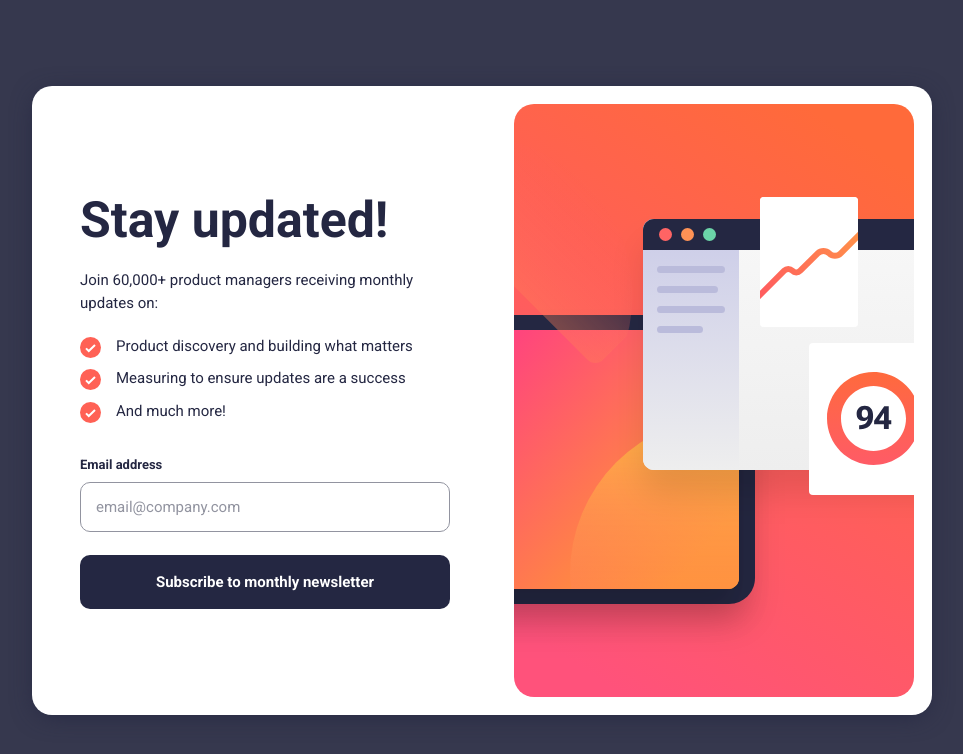
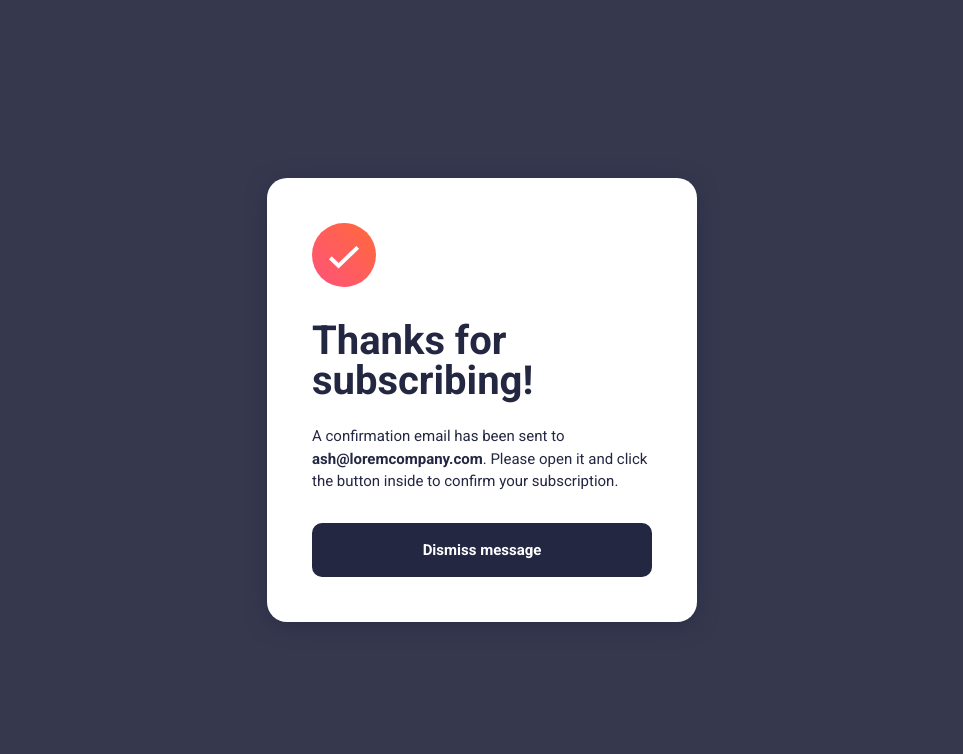
Before and after one commit to better5afe/Newsletter-Sign-Up-Form, a React (Create React App) app: page / in a window 1280 px wide. Shown: the top 754 px of the page, without its empty margins (158-1121 px from the left). Built offline with nearby package versions, Linux system fonts and the light colour scheme.

Commit message:
ConfirmationSection component fully implemented for desktop viewports

```diff
--- a/src/App.scss
+++ b/src/App.scss
@@ -7,7 +7,7 @@
 	padding-top: 300px;
 
 	&--confirmation {
-		padding: 10em 2em 0;
+		padding: 0 2em ;
 	}
 }
 
@@ -26,6 +26,7 @@
 
 		&--confirmation {
 			padding: 0;
+			width: 430px;
 		}
 	}
 }
--- a/src/App.tsx
+++ b/src/App.tsx
@@ -2,14 +2,14 @@ import HeroSection from './components/HeroSection';
 import FormSection from './components/FormSection';
 import ConfirmationSection from './components/ConfirmationSection';
 
-import './App.scss'
+import './App.scss';
 
 const App = () => {
 	return (
-		<main className='main'>
-			<HeroSection />
-			<FormSection />
-			{/* <ConfirmationSection /> */}
+		<main className='main main--confirmation'>
+			{/* <HeroSection />
+			<FormSection /> */}
+			<ConfirmationSection />
 		</main>
 	);
 };
--- a/src/components/ConfirmationSection.scss
+++ b/src/components/ConfirmationSection.scss
@@ -1,4 +1,10 @@
 .confirmation {
+	height: 100vh;
+	padding: 6em 0 1.5em;
+	display: flex;
+	flex-direction: column;
+	justify-content: space-between;
+
 	&__icon {
 		margin-bottom: 2em;
 	}
@@ -13,3 +19,14 @@
 		line-height: 1.5;
 	}
 }
+
+@media (min-width: 992px) {
+	.confirmation {
+		height: auto;
+		padding: 3em;
+
+		&__info {
+			margin-bottom: 2em;
+		}
+	}
+}
--- a/src/components/ConfirmationSection.tsx
+++ b/src/components/ConfirmationSection.tsx
@@ -1,8 +1,15 @@
+import Button from './reusable/Button';
+
 import './ConfirmationSection.scss';
 
 const ConfirmationSection = () => {
+	const dismissHandler = () => {
+		console.log('Dismiss message!');
+	};
+
 	return (
 		<section className='confirmation'>
+			<div>
 				<div className='confirmation__icon'>
 					<svg
 						xmlns='http://www.w3.org/2000/svg'
@@ -32,6 +39,12 @@ const ConfirmationSection = () => {
 					<strong>ash@loremcompany.com</strong>. Please open it and click the
 					button inside to confirm your subscription.
 				</p>
+			</div>
+			<Button
+				type='button'
+				text='Dismiss message'
+				onClick={dismissHandler}
+			></Button>
 		</section>
 	);
 };
--- a/src/components/reusable/Button.tsx
+++ b/src/components/reusable/Button.tsx
@@ -4,7 +4,11 @@ import './Button.scss';
 
 const Button: React.FC<ButtonProps> = ({ type, text, onClick }) => {
 	return (
-		<button type={type} onClick={onClick} className='button'>
+		<button
+			type={type}
+			onClick={onClick}
+			className='button'
+		>
 			{text}
 		</button>
 	);
--- a/src/models/interfaces.tsx
+++ b/src/models/interfaces.tsx
@@ -1,5 +1,5 @@
 export interface ButtonProps {
-    type: 'submit' | 'button',
-    text: string,
-    onClick?: () => void
+	type: 'submit' | 'button';
+	text: string;
+	onClick?: () => void;
 }
```
Lines whose indentation alone changed are shown as unchanged.
